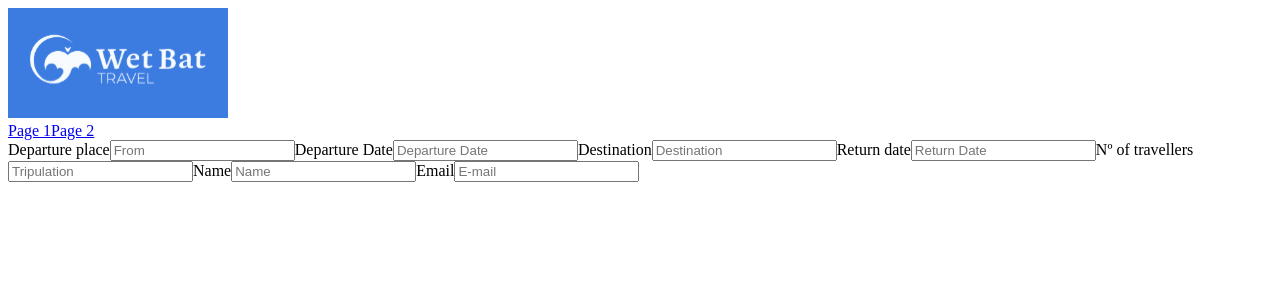
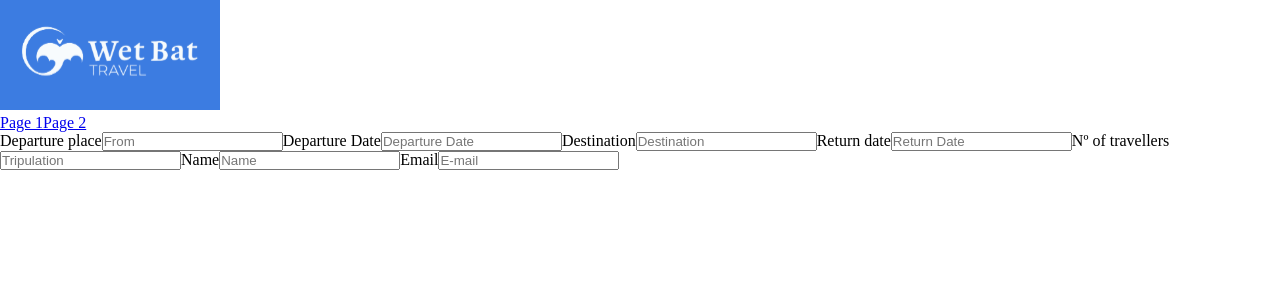
Before and after one commit to viniciusrma/wetbat, a React (Vite) app: page / in a window 1280 px wide. Shown: the top 300 px of the page. Built offline with nearby package versions, Linux system fonts and the light colour scheme.

Commit message:
add styled components and styling theme

```diff
--- a/package.json
+++ b/package.json
@@ -10,11 +10,13 @@
   "dependencies": {
     "react": "^18.0.0",
     "react-dom": "^18.0.0",
-    "react-router-dom": "^6.3.0"
+    "react-router-dom": "^6.3.0",
+    "styled-components": "^5.3.5"
   },
   "devDependencies": {
     "@types/react": "^18.0.0",
     "@types/react-dom": "^18.0.0",
+    "@types/styled-components": "^5.1.25",
     "@vitejs/plugin-react": "^1.3.0",
     "typescript": "^4.6.3",
     "vite": "^2.9.9"
--- a/src/App.tsx
+++ b/src/App.tsx
@@ -1,10 +1,12 @@
 import { AppRoutes } from "./Routes";
+import Theme from "../src/styles/theme";
 
 function App() {
   return (
-    <div>
+    <>
+      <Theme />
       <AppRoutes />
-    </div>
+    </>
   );
 }
 
--- /dev/null
+++ b/src/styles/global.tsx
@@ -0,0 +1,11 @@
+import { createGlobalStyle } from "styled-components";
+
+const GlobalStyles = createGlobalStyle`
+  * {
+    box-sizing: border-box;
+    margin: 0;
+    padding: 0rem;
+  }
+`;
+
+export default GlobalStyles;
--- /dev/null
+++ b/src/styles/theme.tsx
@@ -0,0 +1,13 @@
+import { ThemeProvider } from "styled-components";
+import theme from "../themes/default";
+import GlobalStyles from "./global";
+
+export function Theme() {
+  return (
+    <ThemeProvider theme={theme}>
+      <GlobalStyles />
+    </ThemeProvider>
+  );
+}
+
+export default Theme;
--- /dev/null
+++ b/src/themes/default.tsx
@@ -0,0 +1,23 @@
+export default {
+  // Temp fonts
+  fonts: {
+    title: "Space Grotesk, sans-serif",
+    main: "Space Grotesk, sans-serif",
+  },
+  // Colors for layout
+  colors: {
+    primary1: "#4666D5",
+    background1: "#071518",
+    accent1: "hsl(34.9,98.6%,72.9%)",
+    button: "hsl(205.1,100%,36.1%)",
+    background2: "#0E1C22",
+    color: "#F9F9F9",
+  },
+  // Breakpoints for responsive design
+  breakpoints: {
+    sm: "screen and (max-width: 640px)",
+    md: "screen and (max-width: 768px)",
+    lg: "screen and (max-width: 1024px)",
+    xl: "screen and (max-width: 1280px)",
+  },
+};
```
Also changed, not shown: 2 other files (tests, documents, lock files or other folders).
